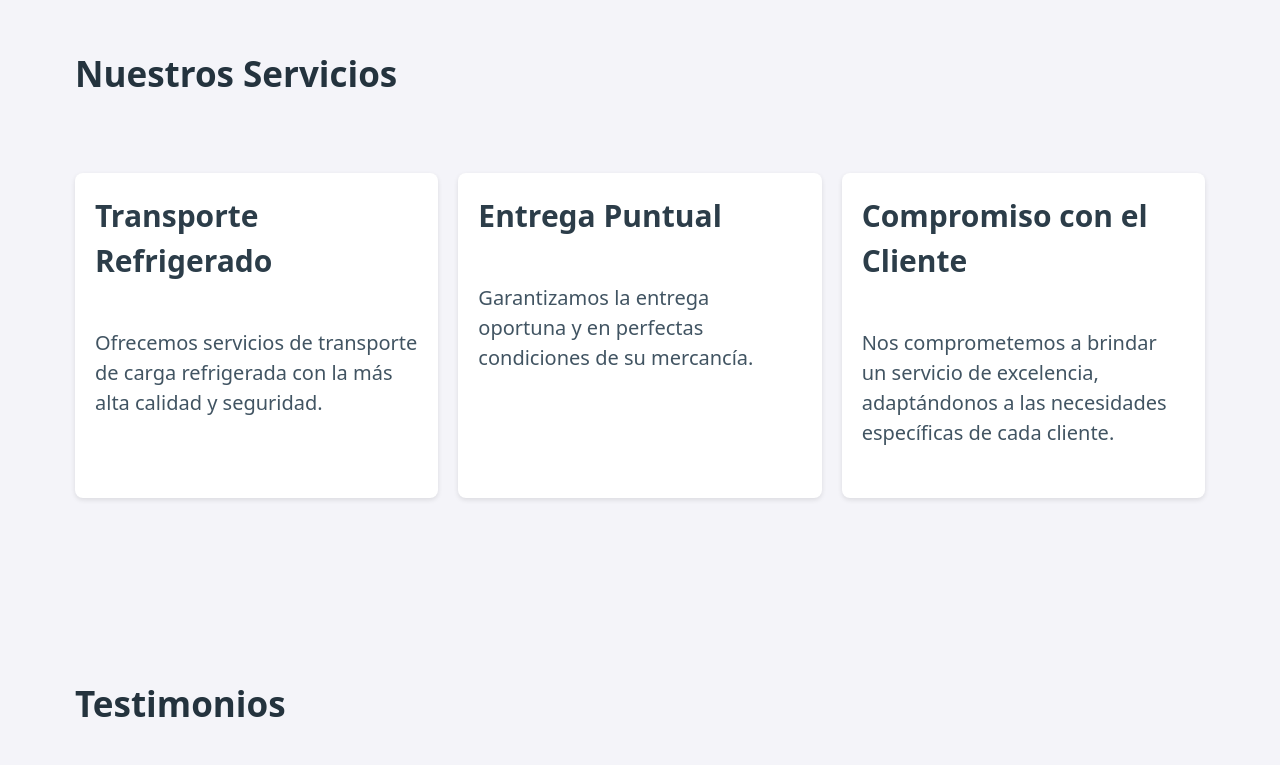
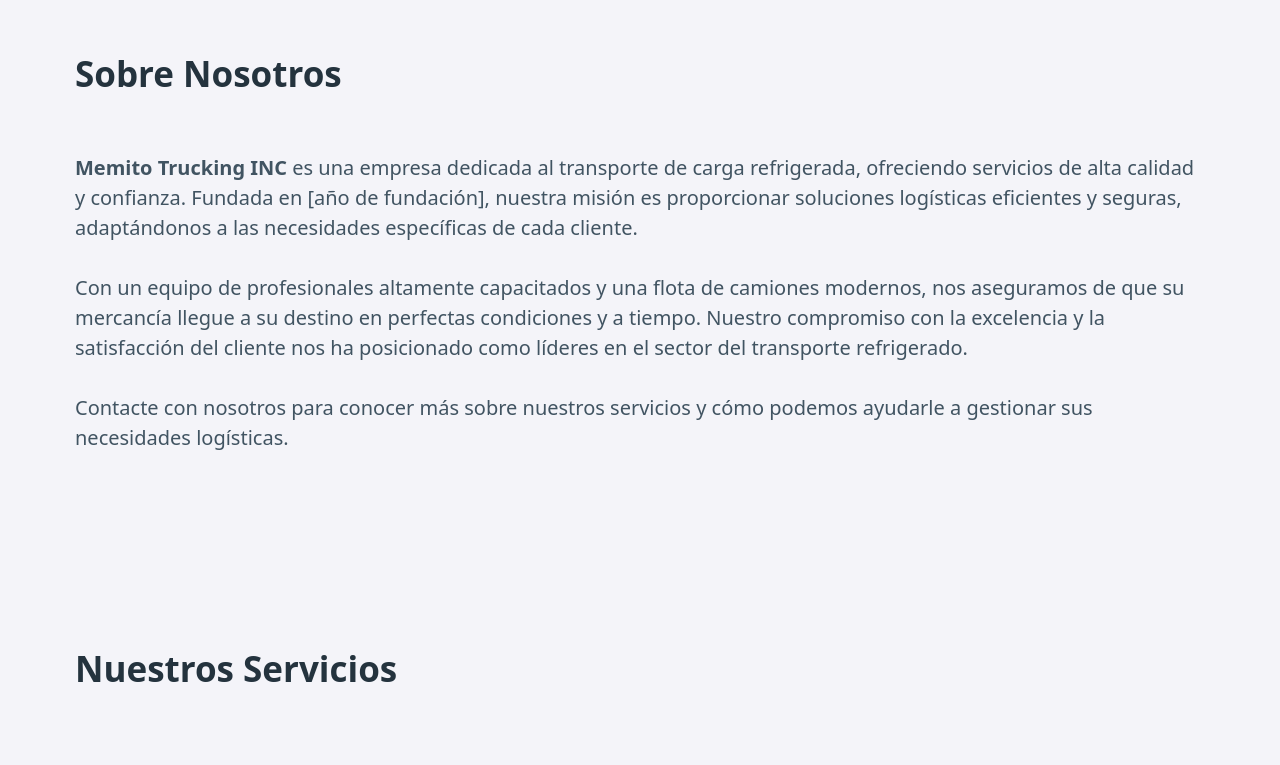
Before and after one commit to MemitoT2017/MemitoT2017, a plain HTML site: page index.html in a window 1280 px wide. Shown: the part 894-1659 px from the top of the page. Drawn offline with nearby package versions, Linux system fonts and the light colour scheme.

Commit message:
Update index.html

```diff
--- a/index.html
+++ b/index.html
@@ -36,7 +36,7 @@ index.html.
             font-size: 3rem;
             margin: 0;
         }
-        .services, .testimonials, .contact {
+        .services, .testimonials, .contact, .bio {
             padding: 2rem 0;
         }
         .service-item, .testimonial-item {
@@ -71,6 +71,12 @@ index.html.
         <h1>Transporte de carga refrigerada con calidad y confianza</h1>
     </section>
     <main class="container">
+        <section id="bio" class="bio">
+            <h2>Sobre Nosotros</h2>
+            <p><strong>Memito Trucking INC</strong> es una empresa dedicada al transporte de carga refrigerada, ofreciendo servicios de alta calidad y confianza. Fundada en [año de fundación], nuestra misión es proporcionar soluciones logísticas eficientes y seguras, adaptándonos a las necesidades específicas de cada cliente.</p>
+            <p>Con un equipo de profesionales altamente capacitados y una flota de camiones modernos, nos aseguramos de que su mercancía llegue a su destino en perfectas condiciones y a tiempo. Nuestro compromiso con la excelencia y la satisfacción del cliente nos ha posicionado como líderes en el sector del transporte refrigerado.</p>
+            <p>Contacte con nosotros para conocer más sobre nuestros servicios y cómo podemos ayudarle a gestionar sus necesidades logísticas.</p>
+        </section>
         <section id="services" class="services">
             <h2>Nuestros Servicios</h2>
             <div class="grid">
```
